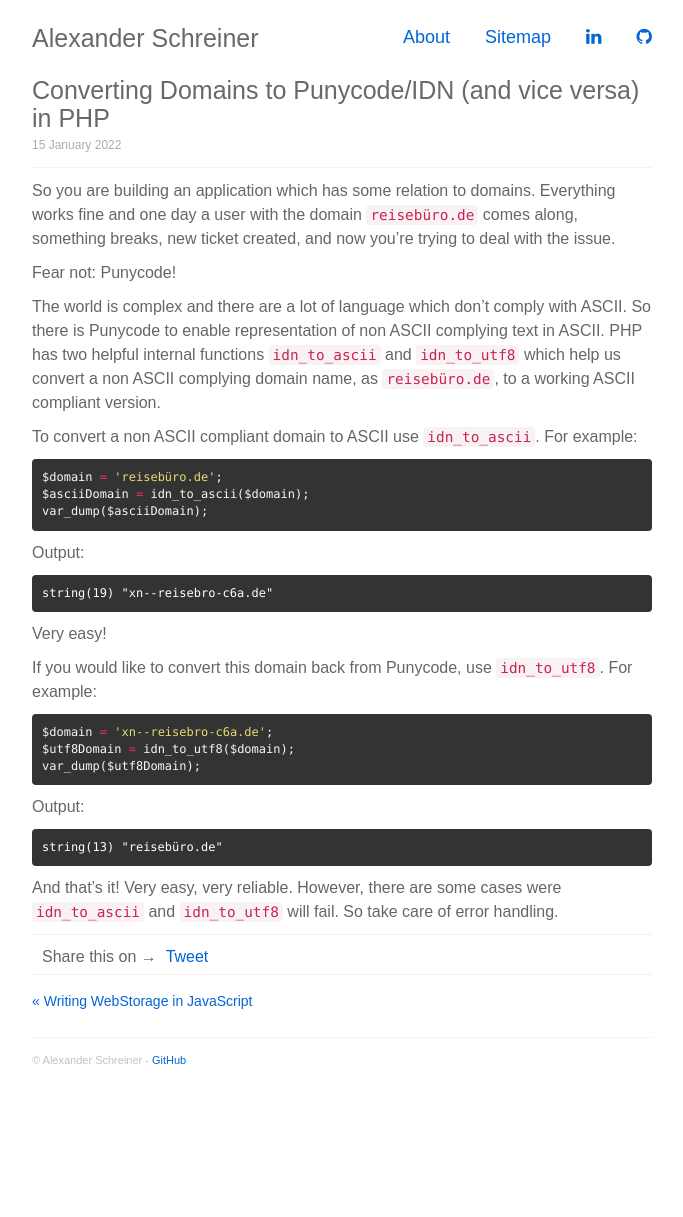
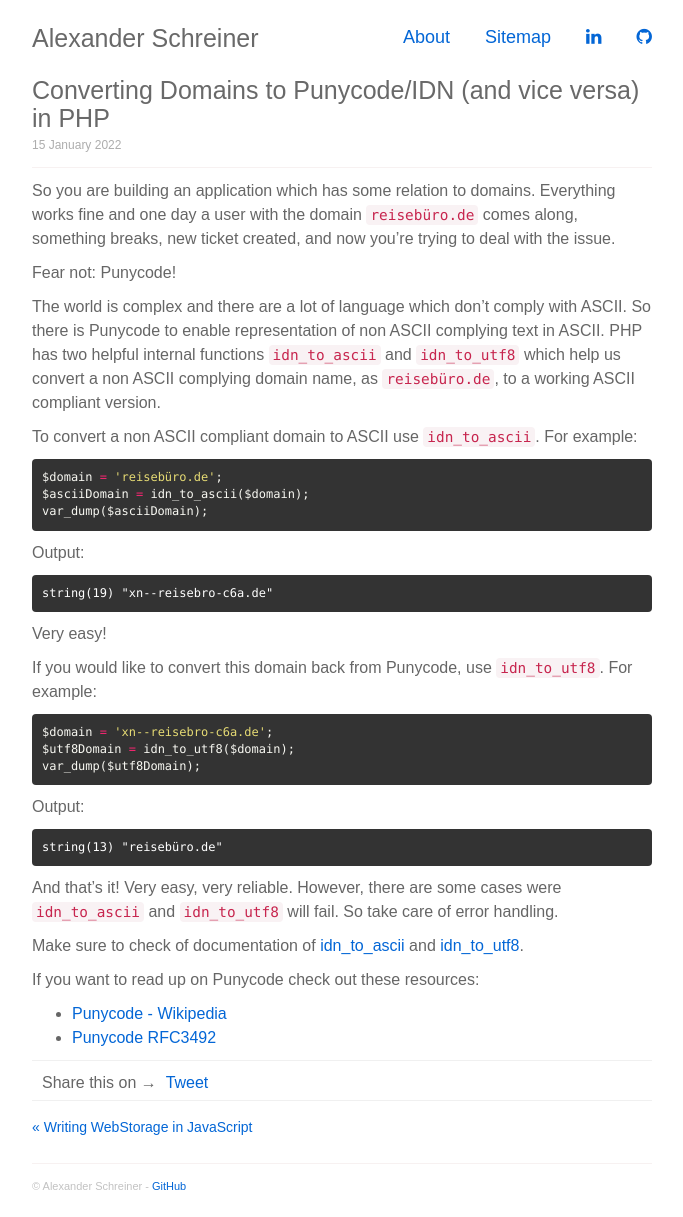
Before and after one commit to alexander-schreiner/alexander-schreiner.github.io, a Jekyll site: the page built from _blog/converting-domains-to-punycode-idn-in-php.md, in a window 1280 px wide. Shown: the whole page, without its empty margins (298-981 px from the left). Built offline with Jekyll 4.4.1, drawn with Linux system fonts in a browser that asks for light colours; nearby versions of some CDN libraries; comment, search, counter and statistics services are not loaded; before the commit the page ends 1091 px from its top, so only the background shows below that.

Commit message:
Update converting-domains-to-punycode-idn-in-php.md

````diff
--- a/_blog/converting-domains-to-punycode-idn-in-php.md
+++ b/_blog/converting-domains-to-punycode-idn-in-php.md
@@ -35,3 +35,9 @@ Output:
 string(13) "reisebüro.de"
 ```
 And that's it! Very easy, very reliable. However, there are some cases were `idn_to_ascii` and `idn_to_utf8` will fail. So take care of error handling.
+
+Make sure to check of documentation of [idn_to_ascii](https://www.php.net/manual/en/function.idn-to-ascii.php) and [idn_to_utf8](https://www.php.net/manual/en/function.idn-to-utf8).
+
+If you want to read up on Punycode check out these resources:
+- [Punycode - Wikipedia](https://en.wikipedia.org/wiki/Punycode)
+- [Punycode RFC3492](https://datatracker.ietf.org/doc/html/rfc3492)
````
